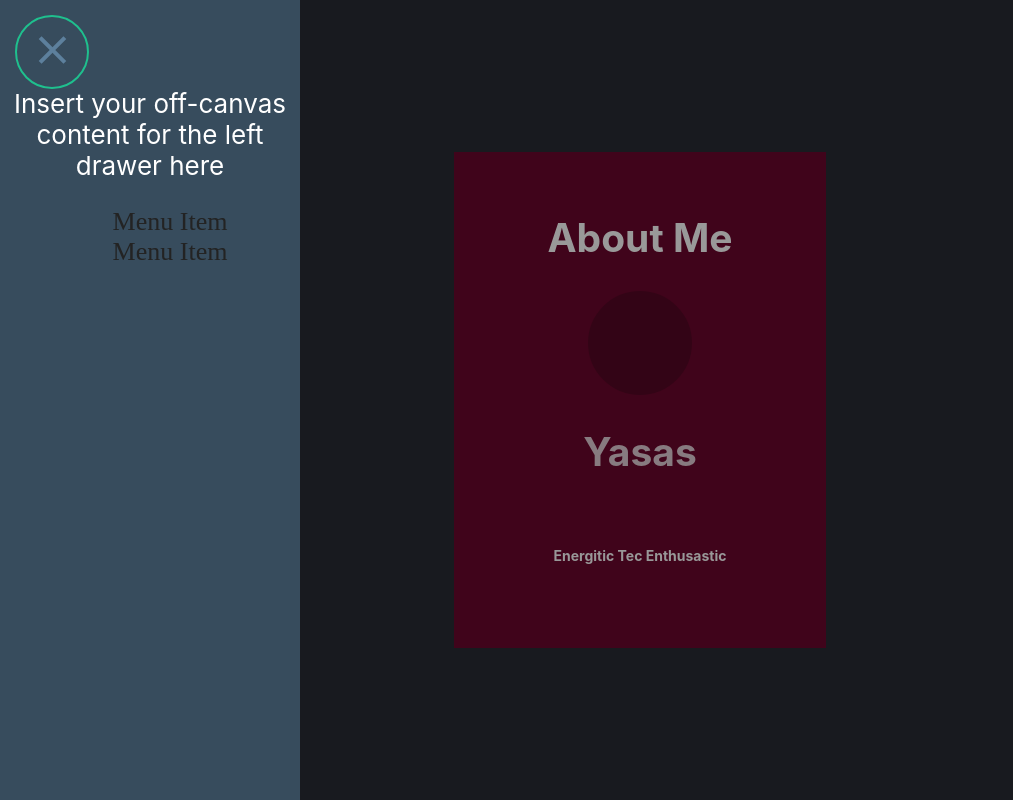
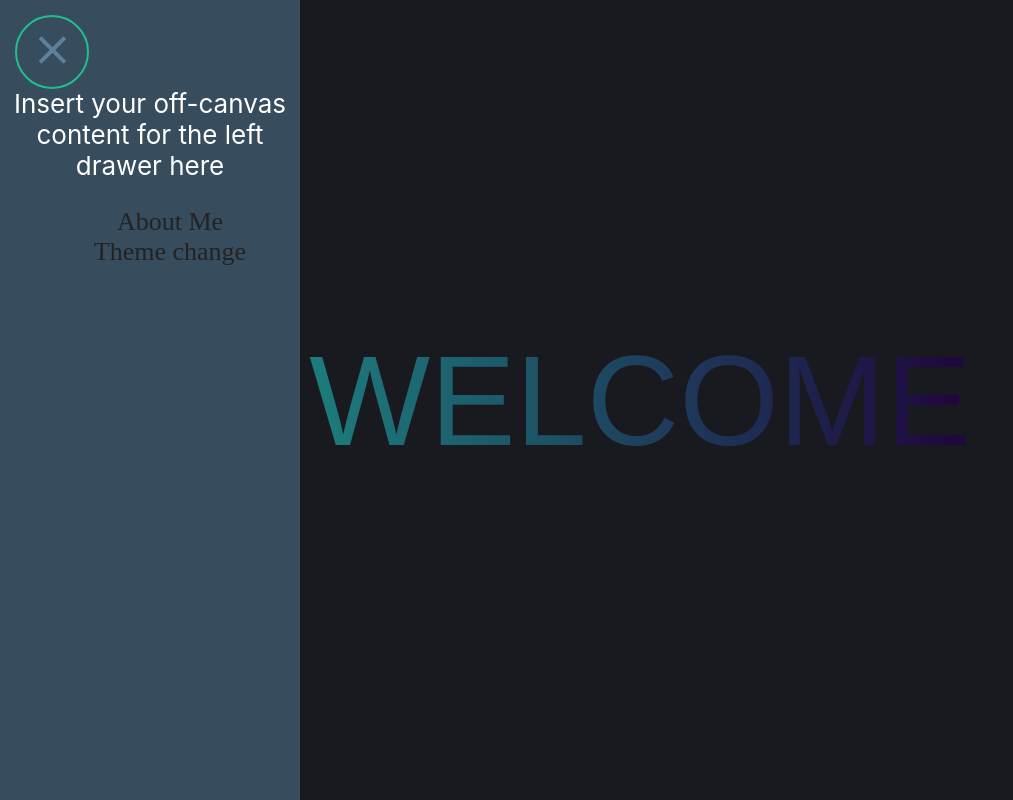
Before and after one commit to Yasas4D/ThemeChanger, a React (Create React App) app: page / in a window 1280 px wide. Both pictures are taken after a click on the label 52 px from the left and 52 px from the top of the page. Shown: the whole page, without its empty margins (0-1013 px from the left). Built offline with nearby package versions, Linux system fonts and the light colour scheme.

Commit message:
Add few more components

```diff
--- a/src/App.tsx
+++ b/src/App.tsx
@@ -1,15 +1,30 @@
 import React from "react";
-import logo from "./logo.svg";
 import "./App.css";
 import { LeftNavigation } from "./componenets/body/left-navigation-pannel/leftNavigation";
 import { AboutMe } from "./componenets/body/about-me/aboutMe";
-
+import { BrowserRouter as Router, Switch, Route } from "react-router-dom";
+import { ThemeChanger } from "./componenets/body/theme-changer/theme-changer";
+import { Welcome } from "./componenets/body/main/welcome";
 function App() {
   return (
     <div className="App">
       <header className="App-header">
-        <LeftNavigation></LeftNavigation>
-        <AboutMe></AboutMe>
+        <Router>
+          <div>
+            <LeftNavigation></LeftNavigation>
+            <Switch>
+              <Route exact path="/">
+                <Welcome />
+              </Route>
+              <Route path="/about">
+                <AboutMe />
+              </Route>
+              <Route path="/themeChanger">
+                <ThemeChanger></ThemeChanger>
+              </Route>
+            </Switch>
+          </div>
+        </Router>
       </header>
     </div>
   );
--- a/src/componenets/body/about-me/aboutMe.tsx
+++ b/src/componenets/body/about-me/aboutMe.tsx
@@ -1,4 +1,4 @@
-import React, { useState } from "react";
+import React from "react";
 import "./aboutMe.css";
 
 export const AboutMe = () => {
--- a/src/componenets/body/left-navigation-pannel/leftNavigation.tsx
+++ b/src/componenets/body/left-navigation-pannel/leftNavigation.tsx
@@ -1,4 +1,5 @@
 import React from "react";
+import { Link } from "react-router-dom";
 import "./navigation.css";
 
 export const LeftNavigation = () => {
@@ -28,10 +29,10 @@ export const LeftNavigation = () => {
             <div className="menu">
               <ul>
                 <li>
-                  <a href="#">Menu Item</a>
+                  <Link to="/about">About Me</Link>
                 </li>
                 <li>
-                  <a href="#">Menu Item</a>
+                  <Link to="/themeChanger">Theme change</Link>
                 </li>
               </ul>
             </div>
--- /dev/null
+++ b/src/componenets/body/main/welcome.css
@@ -0,0 +1,8 @@
+.text {
+  text-transform: uppercase;
+  background: linear-gradient(to right, #30cfd0 0%, #330867 100%);
+  background-clip: text;
+  -webkit-text-fill-color: transparent;
+  font-size: 10vw;
+  font-family: "Poppins", sans-serif;
+}
--- /dev/null
+++ b/src/componenets/body/main/welcome.tsx
@@ -0,0 +1,10 @@
+import React from "react";
+import "./welcome.css";
+
+export const Welcome = () => {
+  return (
+    <React.Fragment>
+      <p className="text">Welcome </p>
+    </React.Fragment>
+  );
+};
--- a/src/componenets/body/theme-changer/theme-changer.tsx
+++ b/src/componenets/body/theme-changer/theme-changer.tsx
@@ -1,4 +1,4 @@
-import React, { useState } from "react";
+import React from "react";
 import "./themeChanger.css";
 
 export const ThemeChanger = () => {
```
